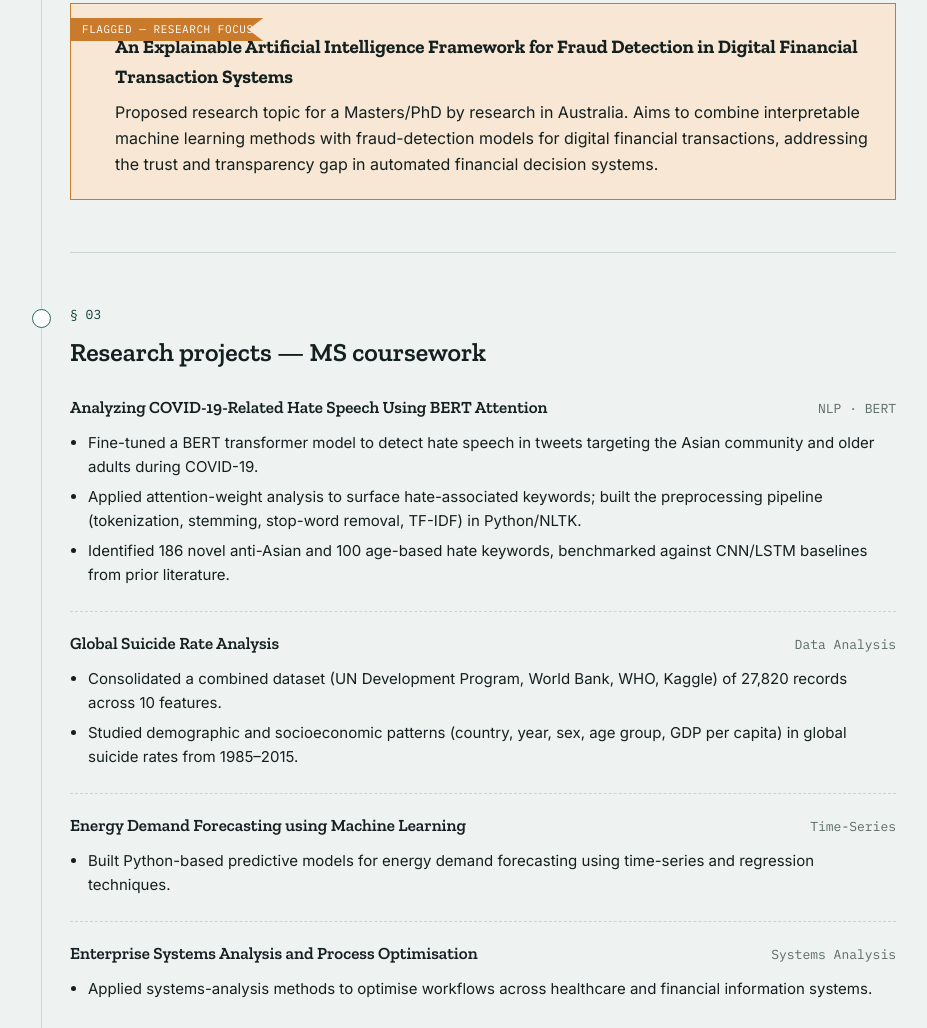
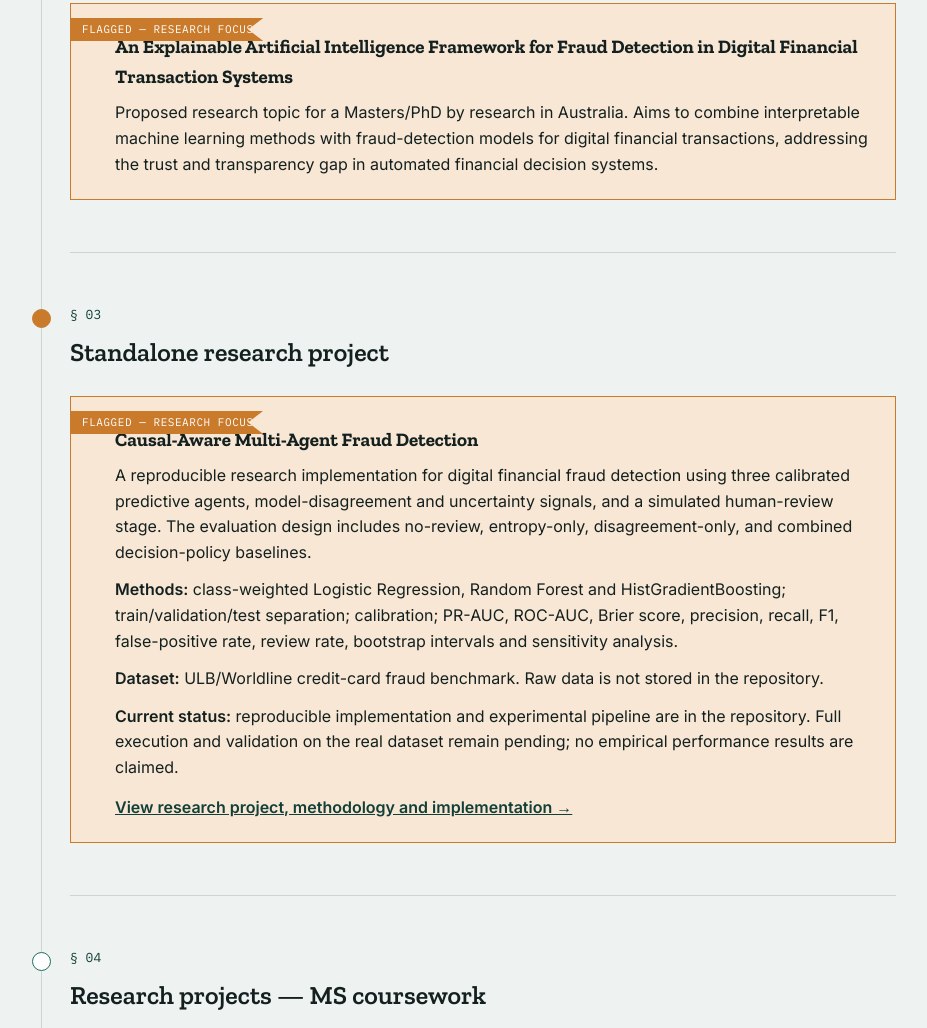
Before and after one commit to zarakhan545-stack/Portfolio, a plain HTML site: page index.html in a window 1280 px wide. Shown: the part 1026-2054 px from the top of the page, without its empty margins (176-1103 px from the left). Drawn offline with nearby package versions, Linux system fonts and the light colour scheme.

Commit message:
Add standalone fraud detection research project to portfolio

```diff
--- a/index.html
+++ b/index.html
@@ -143,6 +143,7 @@
     <ul>
       <li><a href="#profile">Profile</a></li>
       <li><a href="#research">Research</a></li>
+      <li><a href="#fraud-study">Fraud Study</a></li>
       <li><a href="#projects">Projects</a></li>
       <li><a href="#experience">Experience</a></li>
       <li><a href="#skills">Skills</a></li>
@@ -195,9 +196,23 @@
     </div>
   </section>
 
+  <section id="fraud-study">
+    <span class="node flag"></span>
+    <span class="sec-index">§ 03</span>
+    <h2 class="sec-title">Standalone research project</h2>
+    <div class="flagged-entry">
+      <h3>Causal-Aware Multi-Agent Fraud Detection</h3>
+      <p>A reproducible research implementation for digital financial fraud detection using three calibrated predictive agents, model-disagreement and uncertainty signals, and a simulated human-review stage. The evaluation design includes no-review, entropy-only, disagreement-only, and combined decision-policy baselines.</p>
+      <p style="margin-top:12px"><strong>Methods:</strong> class-weighted Logistic Regression, Random Forest and HistGradientBoosting; train/validation/test separation; calibration; PR-AUC, ROC-AUC, Brier score, precision, recall, F1, false-positive rate, review rate, bootstrap intervals and sensitivity analysis.</p>
+      <p style="margin-top:12px"><strong>Dataset:</strong> ULB/Worldline credit-card fraud benchmark. Raw data is not stored in the repository.</p>
+      <p style="margin-top:12px"><strong>Current status:</strong> reproducible implementation and experimental pipeline are in the repository. Full execution and validation on the real dataset remain pending; no empirical performance results are claimed.</p>
+      <p style="margin-top:14px"><a href="https://github.com/zarakhan545-stack/Portfolio/tree/main/research/causal-multiagent-fraud-detection" target="_blank" rel="noopener"><strong>View research project, methodology and implementation →</strong></a></p>
+    </div>
+  </section>
+
   <section id="projects">
     <span class="node"></span>
-    <span class="sec-index">§ 03</span>
+    <span class="sec-index">§ 04</span>
     <h2 class="sec-title">Research projects — MS coursework</h2>
 
     <div class="entry">
@@ -246,7 +261,7 @@
 
   <section id="experience">
     <span class="node"></span>
-    <span class="sec-index">§ 04</span>
+    <span class="sec-index">§ 05</span>
     <h2 class="sec-title">Professional experience</h2>
 
     <div class="entry">
@@ -287,7 +302,7 @@
 
   <section id="conferences">
     <span class="node"></span>
-    <span class="sec-index">§ 05</span>
+    <span class="sec-index">§ 06</span>
     <h2 class="sec-title">Conferences &amp; professional development</h2>
     <div class="entry">
       <div class="entry-head">
@@ -301,7 +316,7 @@
 
   <section id="skills">
     <span class="node"></span>
-    <span class="sec-index">§ 06</span>
+    <span class="sec-index">§ 07</span>
     <h2 class="sec-title">Technical skills &amp; certifications</h2>
     <div class="skill-grid">
       <div class="skill-card">
@@ -325,7 +340,7 @@
 
   <section id="contact">
     <span class="node"></span>
-    <span class="sec-index">§ 07</span>
+    <span class="sec-index">§ 08</span>
     <h2 class="sec-title">Contact</h2>
     <div class="contact-card">
       <p style="margin-bottom:14px;color:var(--muted)">Open to scholarship review, research supervision matching, and academic collaboration in Explainable AI and financial fraud detection.</p>
```
